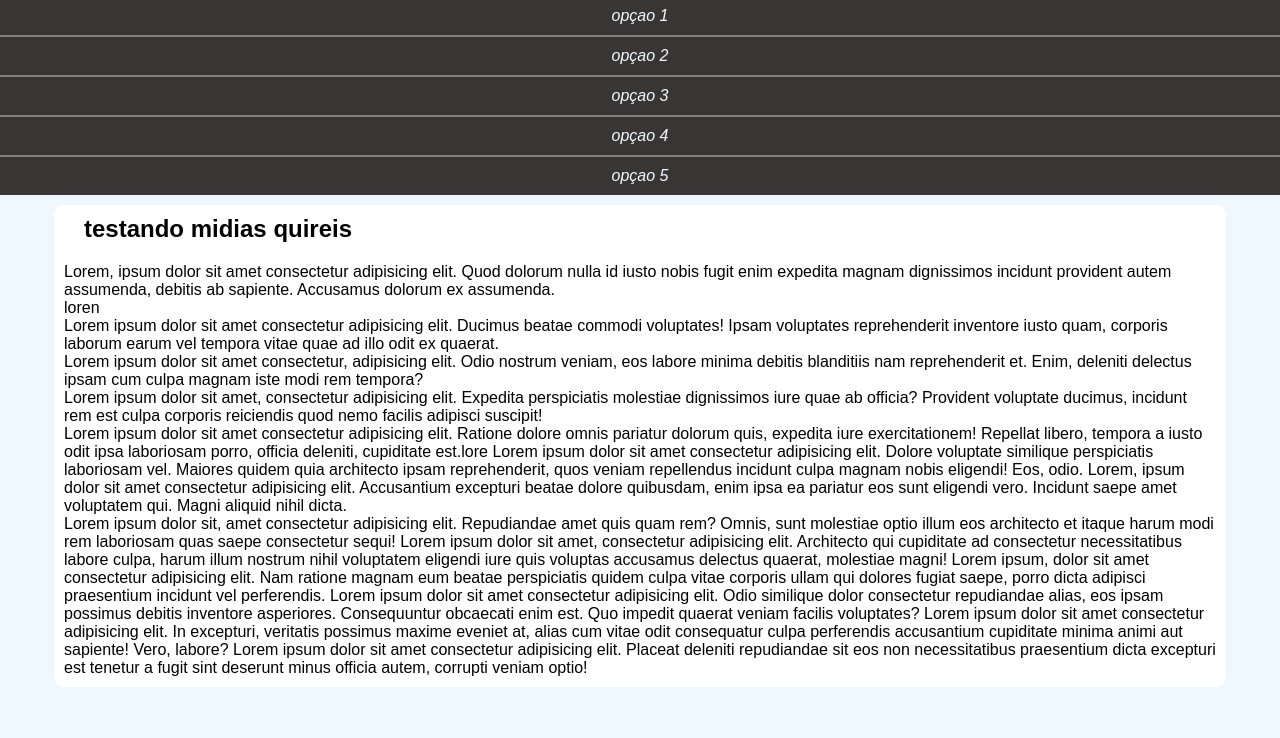
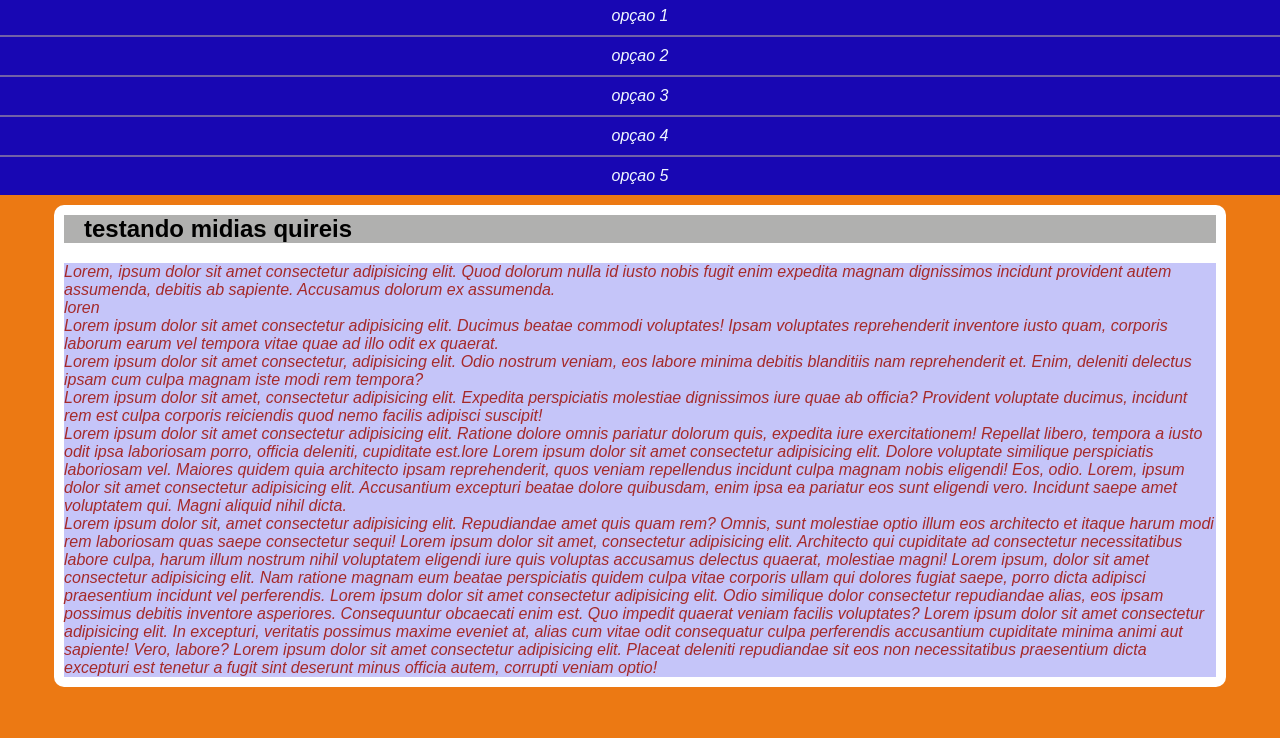
Before and after one commit to Dev-Brunosilva/html-css, a plain HTML site: page execicios/ex026mediacree/mq005menuresponsivel/index.html in a window 1280 px wide. Shown: the part 62-800 px from the top of the page. Drawn offline with Linux system fonts and the light colour scheme.

Commit message:
atualizei

```diff
--- a/execicios/ex026mediacree/mq005menuresponsivel/estilo/style.css
+++ b/execicios/ex026mediacree/mq005menuresponsivel/estilo/style.css
@@ -6,15 +6,18 @@
     padding: 0px;
 }
 body,html{
-    background-color: aliceblue;
+    background-color: rgb(236, 121, 19);
 }
 
+
+
 header{
-    background-color: gray;
+    background-color: rgb(15, 2, 71);
 }
 header>h1 {
     padding: 10px ;
     text-align: center;
+    color: antiquewhite;
 }
 menu{
     display: block;
@@ -28,13 +31,13 @@ menu>ul>li> a{
     padding: 10px;
     text-decoration: none;
     text-align: center;
-    background-color: rgb(58, 53, 53);
+    background-color: rgb(24, 7, 179);
     color: aliceblue;
-    border-top: 2px solid gray;
+    border-top: 2px solid rgb(113, 98, 167);
 
 }
 menu >ul>li>a:hover{
-    background-color: rgba(128, 128, 128, 0.63);
+    background-color: rgba(35, 2, 78, 0.63);
 
 
 }
@@ -51,4 +54,12 @@ article>h2 {
     text-align: justify;
     margin-bottom: 20px;
     text-indent: 20px;
+    background-color: rgba(17, 17, 13, 0.329);
 }
+article>p {
+    background-color: rgba(80, 80, 235, 0.329);
+    color: brown;
+    font-family: Arial, Helvetica, sans-serif;
+    font-style: oblique;
+
+}
```
